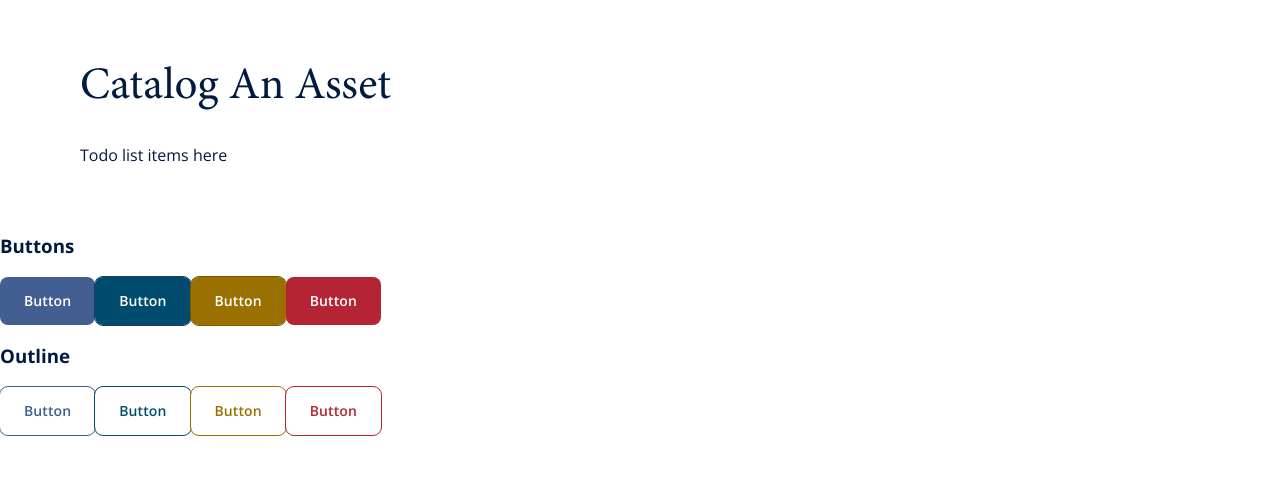
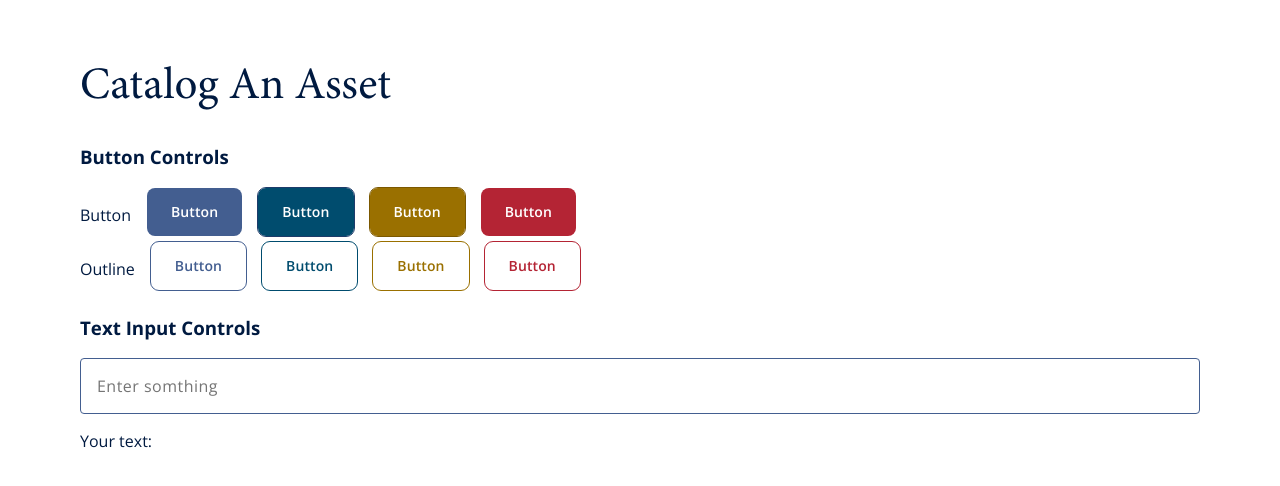
Before and after one commit to thuanduongsts/angular-smart-dumb-sample, an Angular app: page /todo-list in a window 1280 px wide. Shown: the top 486 px of the page. Built offline with nearby package versions, Linux system fonts and the light colour scheme.

Commit message:
feat: input text component (#2)

```diff
--- a/src/app/app.component.html
+++ b/src/app/app.component.html
@@ -1,18 +1 @@
 <router-outlet />
-
-<h3>Buttons</h3>
-<div>
-  <app-button> Button </app-button>
-  <app-button variant="secondary"> Button </app-button>
-  <app-button variant="tertiary"> Button </app-button>
-  <app-button variant="error"> Button </app-button>
-</div>
-
-<h3>Outline</h3>
-
-<div>
-  <app-button [outlined]="true"> Button </app-button>
-  <app-button [outlined]="true" variant="secondary"> Button </app-button>
-  <app-button [outlined]="true" variant="tertiary"> Button </app-button>
-  <app-button [outlined]="true" variant="error"> Button </app-button>
-</div>
--- a/src/app/app.component.sass
+++ b/src/app/app.component.sass
@@ -0,0 +1,2 @@
+:host
+  display: block
--- a/src/app/app.component.ts
+++ b/src/app/app.component.ts
@@ -1,10 +1,10 @@
 import { Component } from '@angular/core';
 import { RouterOutlet } from '@angular/router';
-import { ButtonComponent } from '@ui';
+import { FormsModule } from '@angular/forms';
 
 @Component({
   selector: 'app-root',
-  imports: [RouterOutlet, ButtonComponent],
+  imports: [RouterOutlet, FormsModule],
   templateUrl: './app.component.html',
   styleUrl: './app.component.sass'
 })
--- a/src/app/features/todo-list/todo-list.component.html
+++ b/src/app/features/todo-list/todo-list.component.html
@@ -1,3 +1,24 @@
 <h1 class="page-title">Catalog An Asset</h1>
 
-<p>Todo list items here</p>
+<h3>Button Controls</h3>
+<div>
+  <div style="display: flex; gap: 16px">
+    <p>Button</p>
+    <app-button> Button </app-button>
+    <app-button variant="secondary"> Button </app-button>
+    <app-button variant="tertiary"> Button </app-button>
+    <app-button variant="error"> Button </app-button>
+  </div>
+
+  <div style="display: flex; gap: 16px">
+    <p>Outline</p>
+    <app-button [outlined]="true"> Button </app-button>
+    <app-button [outlined]="true" variant="secondary"> Button </app-button>
+    <app-button [outlined]="true" variant="tertiary"> Button </app-button>
+    <app-button [outlined]="true" variant="error"> Button </app-button>
+  </div>
+</div>
+
+<h3>Text Input Controls</h3>
+<app-text-input [(ngModel)]="textInput" placeholder="Enter somthing" />
+<p>Your text: {{ textInput() }}</p>
--- a/src/app/features/todo-list/todo-list.component.ts
+++ b/src/app/features/todo-list/todo-list.component.ts
@@ -1,9 +1,14 @@
-import { ChangeDetectionStrategy, Component } from '@angular/core';
+import { ChangeDetectionStrategy, Component, model } from '@angular/core';
+import { ButtonComponent, TextInputComponent } from '@ui';
+import { FormsModule } from '@angular/forms';
 
 @Component({
   selector: 'app-todo-list',
   templateUrl: './todo-list.component.html',
   styleUrl: './todo-list.component.sass',
   changeDetection: ChangeDetectionStrategy.OnPush,
+  imports: [ButtonComponent, TextInputComponent, FormsModule]
 })
-export class TodoListComponent {}
+export class TodoListComponent {
+  public readonly textInput = model<string>('');
+}
--- /dev/null
+++ b/src/ui/base-control-accessor.directive.ts
@@ -0,0 +1,37 @@
+import { Directive, signal } from '@angular/core';
+import { ControlValueAccessor } from '@angular/forms';
+
+@Directive()
+export class BaseControlAccessorComponent<T> implements ControlValueAccessor {
+  readonly #isDisabled = signal<boolean>(false);
+  readonly #value = signal<Maybe<T>>(undefined);
+
+  public readonly value = this.#value.asReadonly();
+  public readonly isDisabled = this.#isDisabled.asReadonly();
+
+  private readonly onChanged = new Array<(value: T) => void>();
+  private readonly onTouched = new Array<() => void>();
+
+  public registerOnChange(fn: () => void): void {
+    this.onChanged.push(fn);
+  }
+
+  public registerOnTouched(fn: () => void): void {
+    this.onTouched.push(fn);
+  }
+
+  public writeValue(value: T): void {
+    this.#value.set(value);
+  }
+
+  public updateValue(value: T): void {
+    if (this.value() !== value) {
+      this.#value.set(value);
+      this.onChanged.forEach(it => it(value));
+    }
+  }
+
+  public setDisabledState(isDisabled: boolean): void {
+    this.#isDisabled.set(isDisabled);
+  }
+}
--- a/src/ui/public-api.ts
+++ b/src/ui/public-api.ts
@@ -1,2 +1,4 @@
 export { ButtonComponent } from './button/button.component';
 export { ButtonVariant } from './button/button-variant.model';
+
+export { TextInputComponent } from './text-input/text-input.component';
--- /dev/null
+++ b/src/ui/text-input/text-input.component.html
@@ -0,0 +1,8 @@
+<input
+  [placeholder]="placeholder()"
+  [ngModel]="value()"
+  [disabled]="isDisabled()"
+  (ngModelChange)="updateValue($event)"
+  [class.has-suffix]="isShowClear() && value() && !isDisabled()"
+  [attr.aria-required]="isRequired()"
+/>
--- /dev/null
+++ b/src/ui/text-input/text-input.component.sass
@@ -0,0 +1,48 @@
+@use 'typography' as *
+@use 'colors'
+@use 'fonts'
+
+:host
+  display: inline-flex
+  width: 100%
+  height: 56px
+
+input
+  height: 100%
+  width: 100%
+  padding: 16px
+  outline: 0
+  background: transparent
+  color: var(--mdc-outlined-text-field-input-text-color)
+  border: 1px solid colors.$primary
+  line-height: 1.5
+  letter-spacing: .03rem
+  border-radius: 4px
+  font-size: 16px
+  font-family: fonts.$open-sans
+
+  &:focus
+    border: 2px solid colors.$on-primary-container
+
+  &.has-suffix
+    border-right: 0
+    border-top-right-radius: 0
+    border-bottom-right-radius: 0
+
+
+.input-suffix
+  display: flex
+  align-items: center
+  justify-content: center
+  padding: 8px
+  border: 1px solid colors.$primary-container, 0.35
+  border-left: 0
+  border-top-right-radius: 4px
+  border-bottom-right-radius: 4px
+
+
+input:focus + .input-suffix
+  border: 2px solid colors.$on-primary-container
+  border-left: 0
+  border-top-right-radius: 4px
+  border-bottom-right-radius: 4px
--- /dev/null
+++ b/src/ui/text-input/text-input.component.ts
@@ -0,0 +1,18 @@
+import { booleanAttribute, Component, forwardRef, input } from '@angular/core';
+import { FormsModule, NG_VALUE_ACCESSOR } from '@angular/forms';
+
+import { BaseControlAccessorComponent } from '../base-control-accessor.directive';
+
+@Component({
+  selector: 'app-text-input',
+  standalone: true,
+  imports: [FormsModule],
+  templateUrl: './text-input.component.html',
+  styleUrl: './text-input.component.sass',
+  providers: [{ provide: NG_VALUE_ACCESSOR, useExisting: TextInputComponent, multi: true }]
+})
+export class TextInputComponent extends BaseControlAccessorComponent<string> {
+  public readonly placeholder = input<string>('');
+  public readonly isShowClear = input<boolean, StrOrBool>(false, { transform: booleanAttribute });
+  public readonly isRequired = input<boolean, StrOrBool>(false, { transform: booleanAttribute });
+}
```
